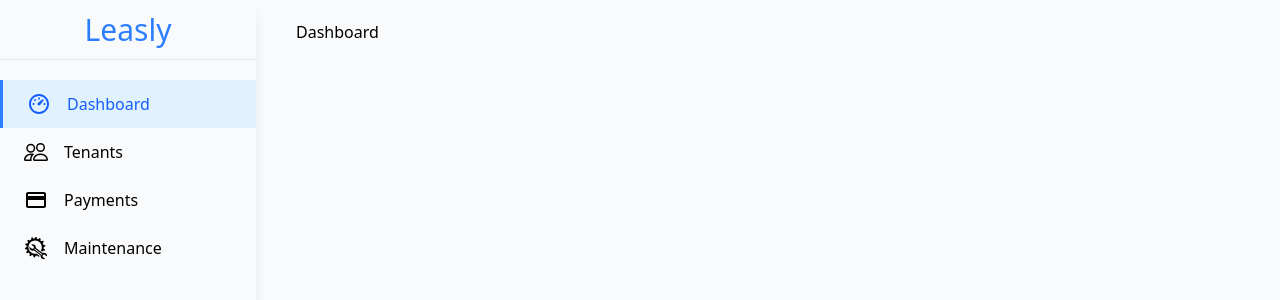
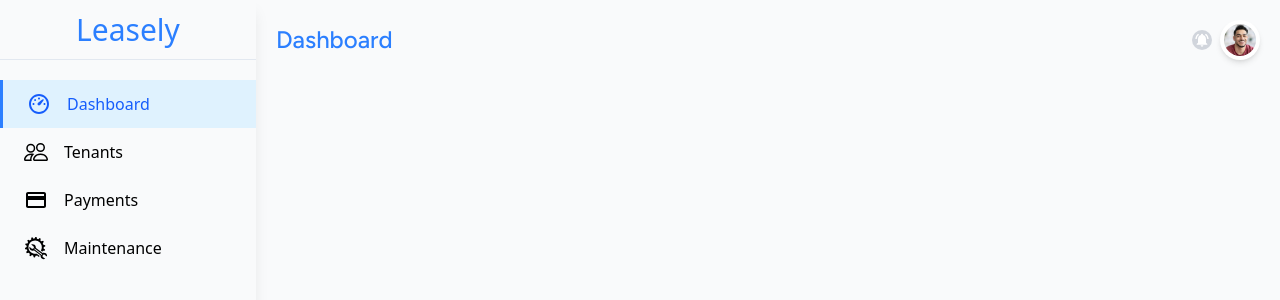
Before and after one commit to JRodriguez-Luna/Leasely, a React (Vite) app: page / in a window 1280 px wide. Shown: the top 300 px of the page. Built offline with nearby package versions, Linux system fonts and the light colour scheme.

Commit message:
Add ui header profile, notif, and title. (#10)

```diff
--- a/src/components/SideNav.tsx
+++ b/src/components/SideNav.tsx
@@ -36,7 +36,7 @@ export function SideNav() {
             <div className="flex flex-col fixed max-sm:hidden w-3xs h-dvh shadow-lg">
                 {/* title display */}
                 <div className="flex w-full h-15 justify-center items-center border-b border-b-slate-200 p-5">
-                    <div className="text-3xl text-blue-500">Leasly</div>
+                    <div className="text-3xl text-blue-500">Leasely</div>
                 </div>
                 <div className="flex flex-col h-dvh mt-5">
                     <nav className="w-full">
--- a/src/pages/Dashboard.css
+++ b/src/pages/Dashboard.css
@@ -1,3 +1,4 @@
 .dashboard-container {
+    font-family: Figtree, sans-serif;
     height: 100lvh;
 }
--- a/src/pages/Dashboard.tsx
+++ b/src/pages/Dashboard.tsx
@@ -1,5 +1,25 @@
+import { MdNotificationsActive } from "react-icons/md";
 import './Dashboard.css'
 
 export function Dashboard() {
-    return <div className='dashboard-container min-sm:ml-[16rem] px-10 py-5 '>Dashboard</div>
+    return (
+        <div className='dashboard-container min-sm:ml-[16rem] px-5 py-5'>
+            <header className='flex w-full h-[2.5rem]'>
+                <div className="flex flex-1 items-center text-2xl font-medium text-blue-500">Dashboard</div>
+                <div className="flex justify-center items-center gap-2">
+                    <div className="flex items-center justify-center w-5 h-5 bg-gray-300 rounded-full cursor-pointer">
+                        <MdNotificationsActive className="text-white" />
+                    </div>
+                    {/* Profile */}
+                    <div className="w-10 h-10 bg-white rounded-full shadow-md overflow-hidden p-1 cursor-pointer">
+                        <img
+                            className="w-full h-full object-cover rounded-full"
+                            src="images/portrait.jpeg"
+                            alt="User portrait"
+                        />
+                    </div>
+                </div>
+            </header>
+        </div>
+    )
 }
```
Also changed, not shown: public/images/portrait.jpeg (added).
